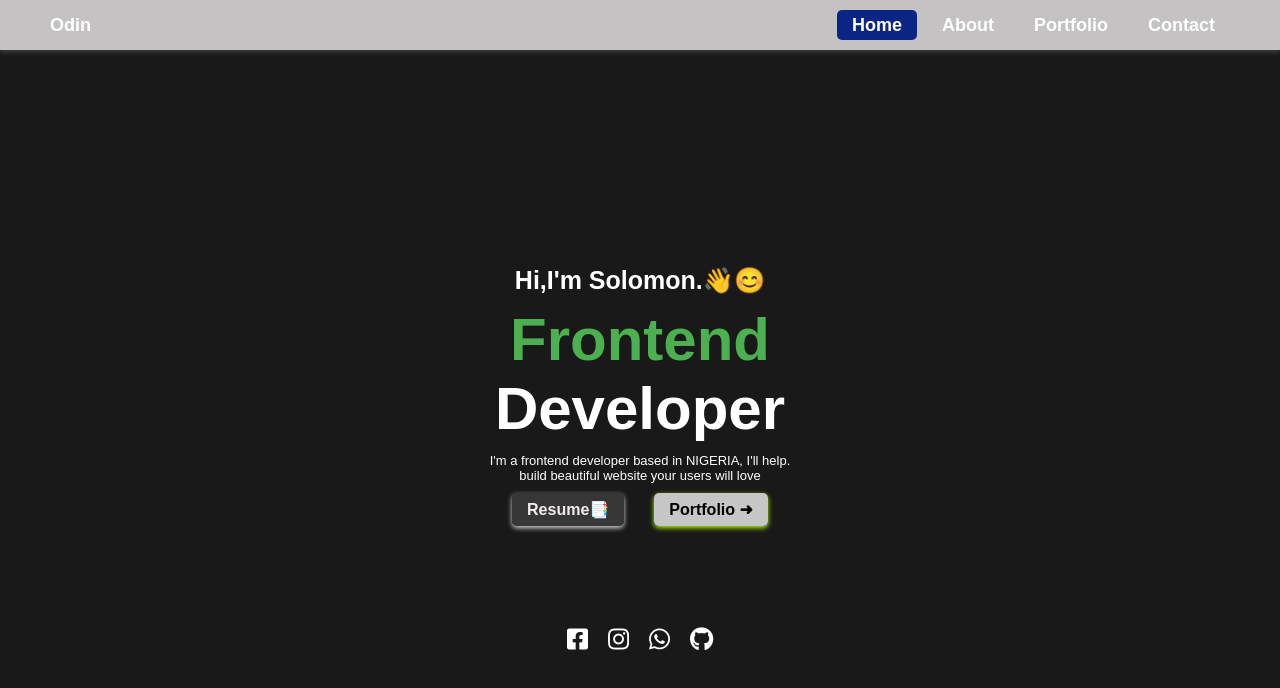
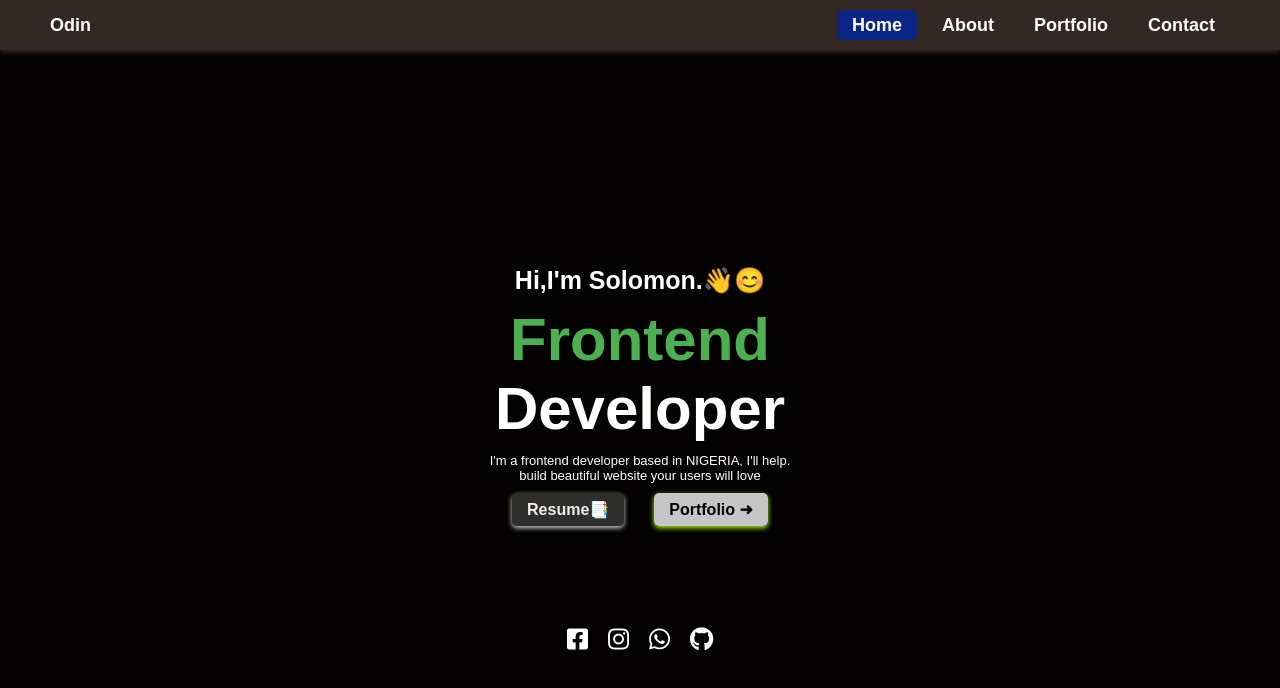
Before and after one commit to OdinSon-wise/odinKing, a plain HTML site: page odin-project/index.html in a window 1280 px wide. Drawn offline with Linux system fonts and the light colour scheme.

Commit message:
Update style.css

```diff
--- a/odin-project/css/style.css
+++ b/odin-project/css/style.css
@@ -8,6 +8,7 @@
 body {
     height: 100vh;
     width: 100%;
+    background-color: #1f110a;
 }
 
 header {
```
